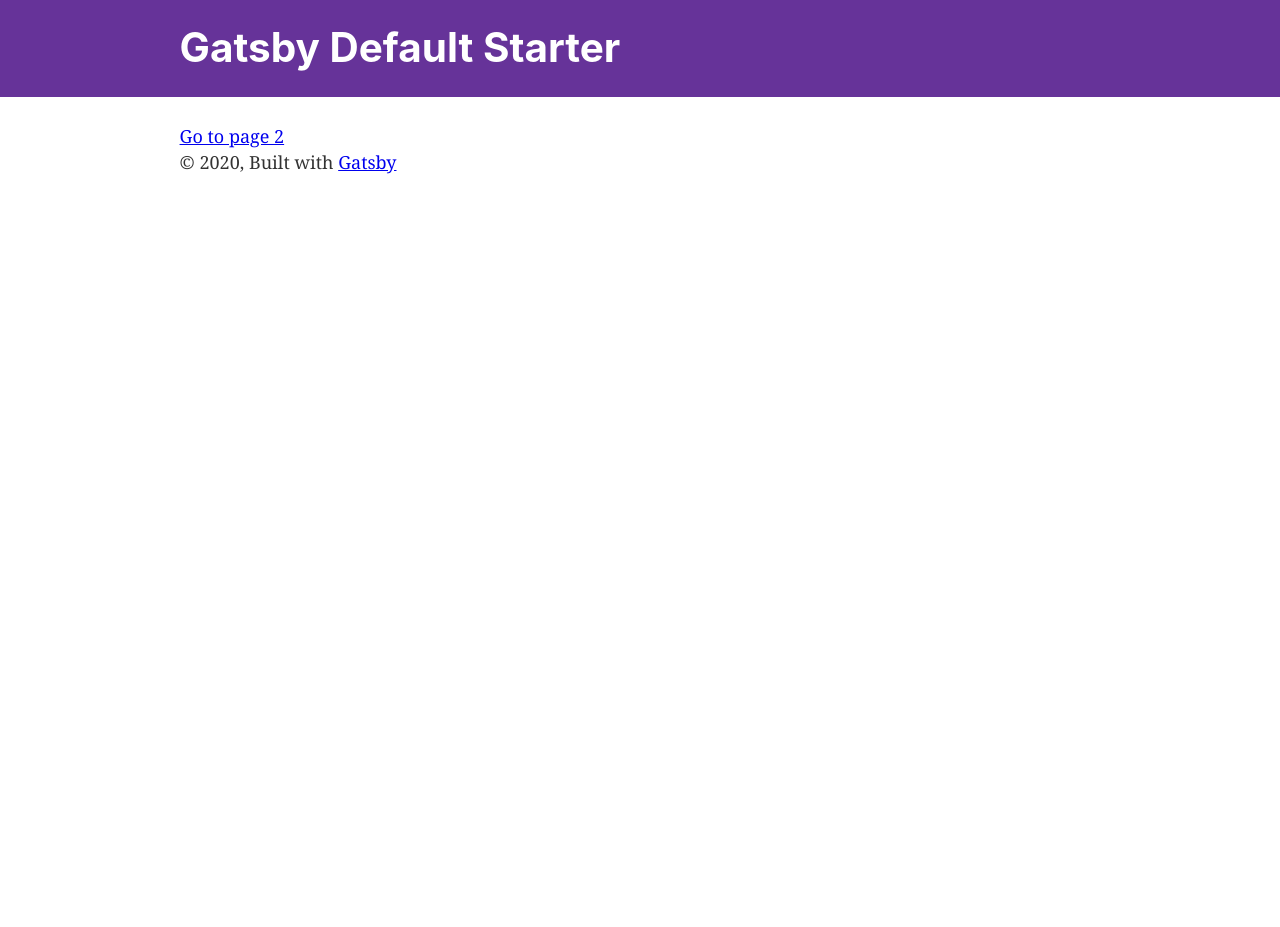
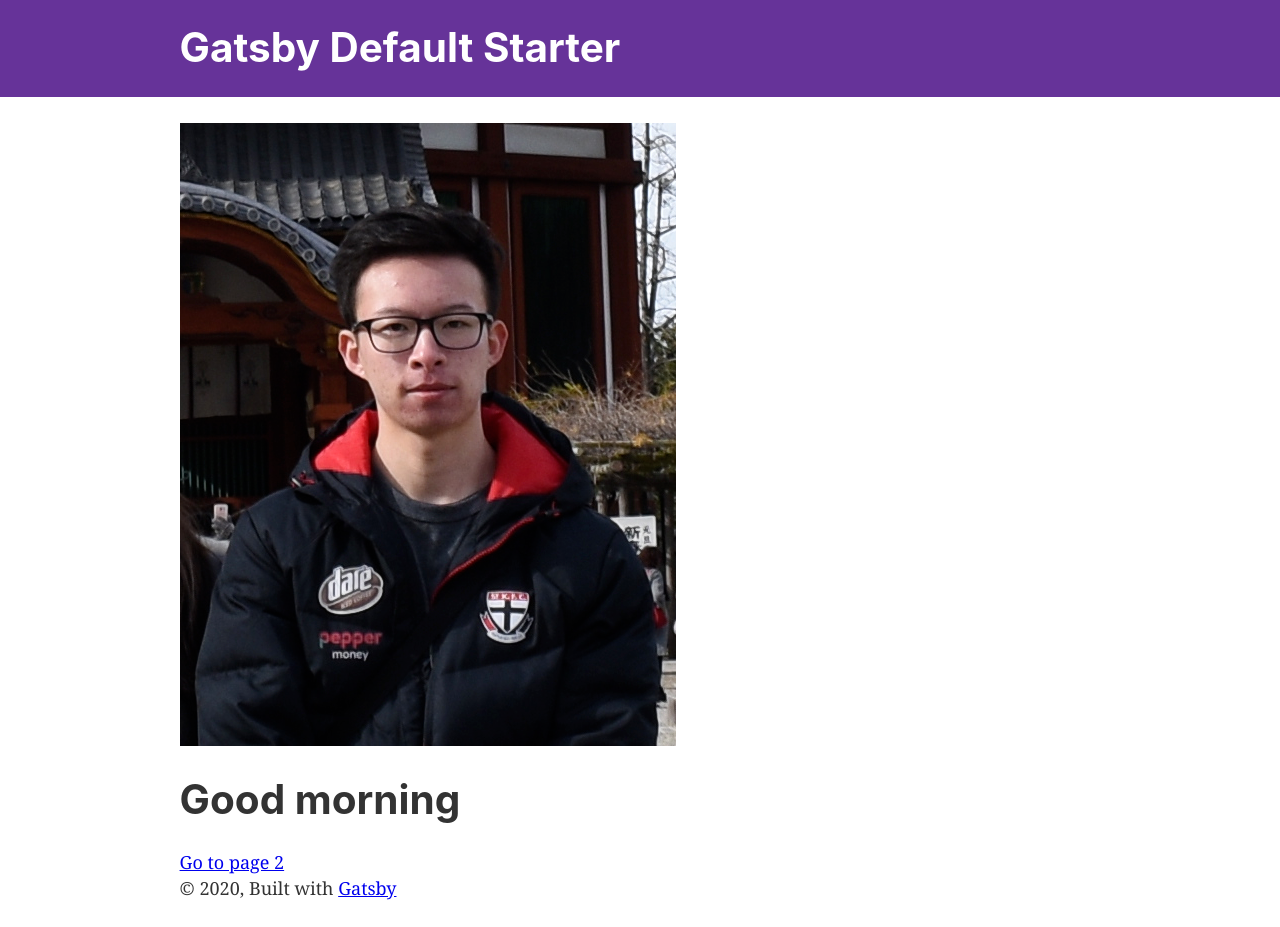
Before and after one commit to ehylam/gatsby-netlify, a Gatsby site: page / in a window 1280 px wide. Before the commit the page ends 800 px from the top, so only its background shows below. Built offline with nearby package versions, Linux system fonts and the light colour scheme; Gatsby itself is replaced by a stand-in of ours.

Commit message:
Content in page, yay

```diff
--- a/src/pages/index.js
+++ b/src/pages/index.js
@@ -6,11 +6,17 @@ import Layout from "../components/layout"
 
 
 
-const IndexPage = () => {
-
+const IndexPage = ({data}) => {
+  const {markdownRemark}  = data;
+  const {frontmatter, html } = markdownRemark;
+  console.log(markdownRemark);
+  console.log(frontmatter);
+  console.log(html);
   return (
     <Layout>
 
+      <img src={frontmatter.featuredImage}></img>
+      <h1>{frontmatter.heading}</h1>
       <Link to="/page-2/">Go to page 2</Link>
     </Layout>
   )
@@ -25,7 +31,10 @@ export const indexQuery = graphql`
         featuredImage
         heading
         title
+        subheading
+        date
       }
+      html
     }
   }
 `
```
